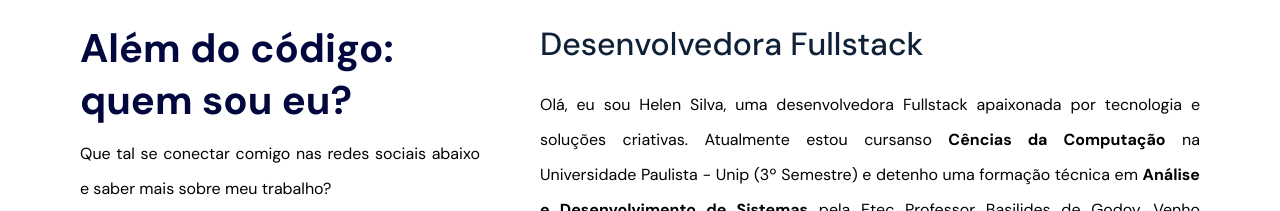
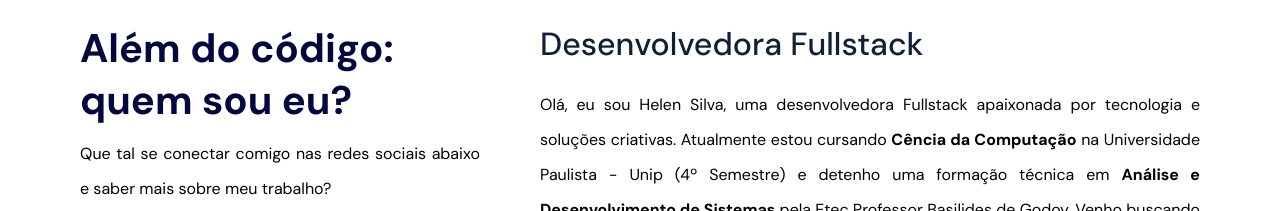
Before and after one commit to helen-silv4/portfolio, a plain HTML site: page index.html in a window 1280 px wide. Shown: the part 900-1111 px from the top of the page. Drawn offline with Linux system fonts and the light colour scheme.

Commit message:
updating CV + semester

```diff
--- a/index.html
+++ b/index.html
@@ -76,7 +76,7 @@
 			</h3>
 			<p>
 				Olá, eu sou Helen Silva, uma desenvolvedora Fullstack apaixonada por tecnologia e soluções criativas.
-				Atualmente estou cursanso <strong>Cências da Computação</strong> na Universidade Paulista - Unip (3º Semestre) e
+				Atualmente estou cursando <strong>Cência da Computação</strong> na Universidade Paulista - Unip (4º Semestre) e
 				detenho uma formação técnica em <strong>Análise e Desenvolvimento de Sistemas</strong> pela Etec Professor
 				Basilides de Godoy. Venho buscando ativamente uma oportunidade de estágio para aplicar e aprofundar meus conhecimentos.
 			</p>
```
Also changed, not shown: 1 other file.
